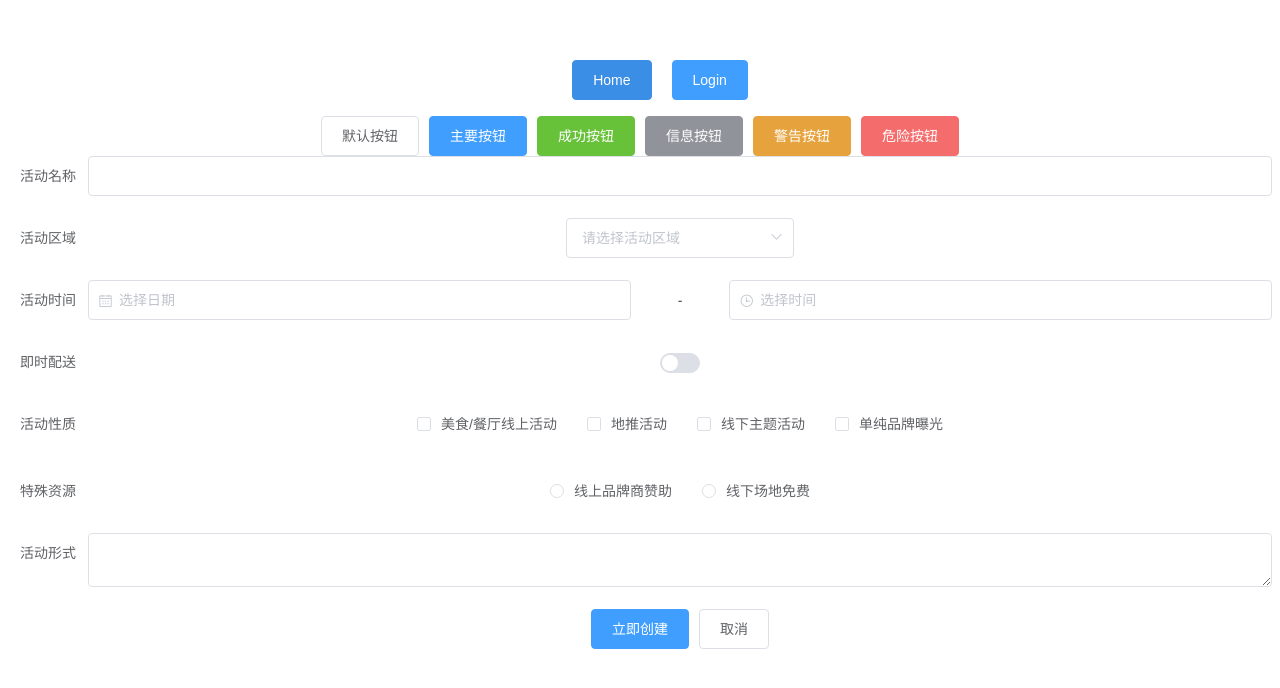
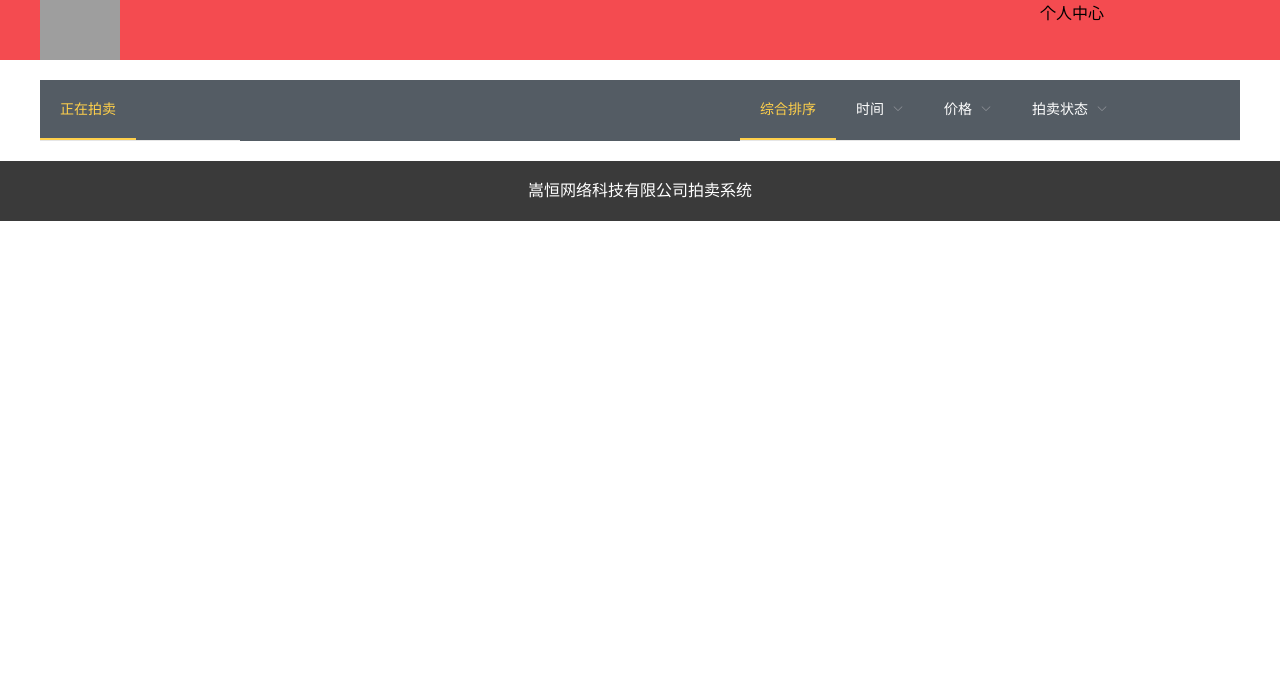
Before and after one commit to weipxiu/bidders, a Vue app: page / in a window 1280 px wide. Shown: the top 688 px of the page. Built offline with nearby package versions, Linux system fonts and the light colour scheme; grey boxes are pictures that could not be loaded.

Commit message:
正式开撸

```diff
--- a/src/App.vue
+++ b/src/App.vue
@@ -1,6 +1,6 @@
 <template>
   <div id="app">
-    <ul class="nav">
+    <!-- <ul class="nav">
       <li>
         <el-row>
           <router-link to='/' tag="el-button" type="button" class="el-button--primary" exact event='click'>Home</router-link>
@@ -11,15 +11,15 @@
           <router-link to='/login' tag="el-button" type="button" class="el-button--primary" event='click'>Login</router-link>
         </el-row>
       </li>
-    </ul>
-    <el-row>
+    </ul> -->
+    <!-- <el-row>
       <el-button>默认按钮</el-button>
       <el-button type="primary">主要按钮</el-button>
       <el-button type="success">成功按钮</el-button>
       <el-button type="info">信息按钮</el-button>
       <el-button type="warning">警告按钮</el-button>
       <el-button type="danger">危险按钮</el-button>
-    </el-row>
+    </el-row> -->
     <router-view></router-view>
   </div>
 </template>
@@ -37,16 +37,7 @@
 </script>
 
 <style>
-#app {
-  font-family: "Avenir", Helvetica, Arial, sans-serif;
-  -webkit-font-smoothing: antialiased;
-  -moz-osx-font-smoothing: grayscale;
-  text-align: center;
-  color: #2c3e50;
-  margin-top: 60px;
-}
-ul.nav li {
-  display: inline-block;
-  margin: 0 10px;
+*{
+  margin:0;padding:0;
 }
 </style>
--- a/src/components/Home.vue
+++ b/src/components/Home.vue
@@ -1,49 +1,75 @@
 <template>
   <div class="hello">
-    <el-form ref="form" :model="form" label-width="80px">
-      <el-form-item label="活动名称">
-        <el-input v-model="form.name"></el-input>
-      </el-form-item>
-      <el-form-item label="活动区域">
-        <el-select v-model="form.region" placeholder="请选择活动区域">
-          <el-option label="区域一" value="shanghai"></el-option>
-          <el-option label="区域二" value="beijing"></el-option>
-        </el-select>
-      </el-form-item>
-      <el-form-item label="活动时间">
-        <el-col :span="11">
-          <el-date-picker type="date" placeholder="选择日期" v-model="form.date1" style="width: 100%;"></el-date-picker>
-        </el-col>
-        <el-col class="line" :span="2">-</el-col>
-        <el-col :span="11">
-          <el-time-picker type="fixed-time" placeholder="选择时间" v-model="form.date2" style="width: 100%;"></el-time-picker>
-        </el-col>
-      </el-form-item>
-      <el-form-item label="即时配送">
-        <el-switch v-model="form.delivery"></el-switch>
-      </el-form-item>
-      <el-form-item label="活动性质">
-        <el-checkbox-group v-model="form.type">
-          <el-checkbox label="美食/餐厅线上活动" name="type"></el-checkbox>
-          <el-checkbox label="地推活动" name="type"></el-checkbox>
-          <el-checkbox label="线下主题活动" name="type"></el-checkbox>
-          <el-checkbox label="单纯品牌曝光" name="type"></el-checkbox>
-        </el-checkbox-group>
-      </el-form-item>
-      <el-form-item label="特殊资源">
-        <el-radio-group v-model="form.resource">
-          <el-radio label="线上品牌商赞助"></el-radio>
-          <el-radio label="线下场地免费"></el-radio>
-        </el-radio-group>
-      </el-form-item>
-      <el-form-item label="活动形式">
-        <el-input type="textarea" v-model="form.desc"></el-input>
-      </el-form-item>
-      <el-form-item>
-        <el-button type="primary" @click="onSubmit">立即创建</el-button>
-        <el-button>取消</el-button>
-      </el-form-item>
-    </el-form>
+    <el-container>
+      <el-header class="sh_header">
+        <div class="sh_header_centent">
+          <el-row type="flex" justify="space-between" class="row-bg">
+            <el-col :span="4">
+              <div class="grid-content bg-purple">
+                <a href=""><img src="http://mini.eastday.com/indexStatic/image/new_logo.png?20180718171754" height="60" alt=""></a>
+              </div>
+            </el-col>
+            <el-col :span="4">
+              <div class="grid-content bg-purple-light">个人中心</div>
+            </el-col>
+          </el-row>
+        </div>
+      </el-header>
+
+      <!-- 正文 -->
+      <el-main>
+        <div class="content">
+          <div class="nav">
+            <el-row type="flex" justify="space-between" class="row-bg">
+              <el-col :span="4">
+                <div class="grid-content bg-purple">
+                  <el-menu :default-active="activeIndex2" class="el-menu-demo" mode="horizontal" @select="handleSelect" background-color="#545c64" text-color="#fff" active-text-color="#ffd04b">
+                    <el-menu-item index="1">正在拍卖</el-menu-item>
+                  </el-menu>
+                </div>
+              </el-col>
+              <el-col :span="10">
+                <div class="grid-content bg-purple">
+                  <el-menu :default-active="activeIndex2" class="el-menu-demo" mode="horizontal" @select="handleSelect" background-color="#545c64" text-color="#fff" active-text-color="#ffd04b">
+                    <el-menu-item index="1">综合排序</el-menu-item>
+                    <el-submenu index="2">
+                      <template slot="title">时间</template>
+                      <el-menu-item index="2-1">选项1</el-menu-item>
+                      <el-menu-item index="2-2">选项2</el-menu-item>
+                      <el-menu-item index="2-3">选项3</el-menu-item>
+                    </el-submenu>
+                    <el-submenu index="3">
+                      <template slot="title">价格</template>
+                      <el-menu-item index="3-1">选项1</el-menu-item>
+                      <el-menu-item index="3-2">选项2</el-menu-item>
+                      <el-menu-item index="3-3">选项3</el-menu-item>
+                    </el-submenu>
+                    <el-submenu index="4">
+                      <template slot="title">拍卖状态</template>
+                      <el-menu-item index="4-1">选项1</el-menu-item>
+                      <el-menu-item index="4-2">选项2</el-menu-item>
+                      <el-menu-item index="4-3">选项3</el-menu-item>
+                    </el-submenu>
+                  </el-menu>
+                </div>
+              </el-col>
+            </el-row>
+          </div>
+
+          <!-- 商品列表 -->
+          <div class="comList">
+
+          </div>
+        </div>
+      </el-main>
+
+      <!-- 底部 -->
+      <el-footer>
+        <div class="sh_footer">
+          嵩恒网络科技有限公司拍卖系统
+        </div>
+      </el-footer>
+    </el-container>
   </div>
 </template>
 
@@ -51,21 +77,13 @@
 export default {
   data() {
     return {
-      form: {
-        name: '',
-        region: '',
-        date1: '',
-        date2: '',
-        delivery: false,
-        type: [],
-        resource: '',
-        desc: ''
-      }
+      activeIndex: '1',
+      activeIndex2: '1'
     }
   },
   methods: {
-    onSubmit() {
-      console.log('submit!');
+    handleSelect(key, keyPath) {
+      console.log(key, keyPath);
     }
   }
 }
@@ -73,18 +91,34 @@
 
 <!-- Add "scoped" attribute to limit CSS to this component only -->
 <style scoped>
-h3 {
-  margin: 40px 0 0;
+.sh_header {
+  background: #f44b50;
 }
-ul {
-  list-style-type: none;
-  padding: 0;
+.sh_header_centent {
+  width: 1200px;
+  margin: 0 auto;
 }
-li {
-  display: inline-block;
-  margin: 0 10px;
+.nav {
+  background: #545c64;
 }
-a {
-  color: #42b983;
+.content {
+  width: 1200px;
+  margin: 0 auto;
+}
+.sh_footer {
+  width: 1200px;
+  margin: 0 auto;
+}
+.el-footer {
+  background: #3a3a3a;
+  font-size: 16px;
+  line-height: 60px;
+  color: #fff;
+  text-align: center;
+}
+/*商品列表*/
+.comList{
+  width:100%;
+  margin:0 auto;
 }
 </style>
```
